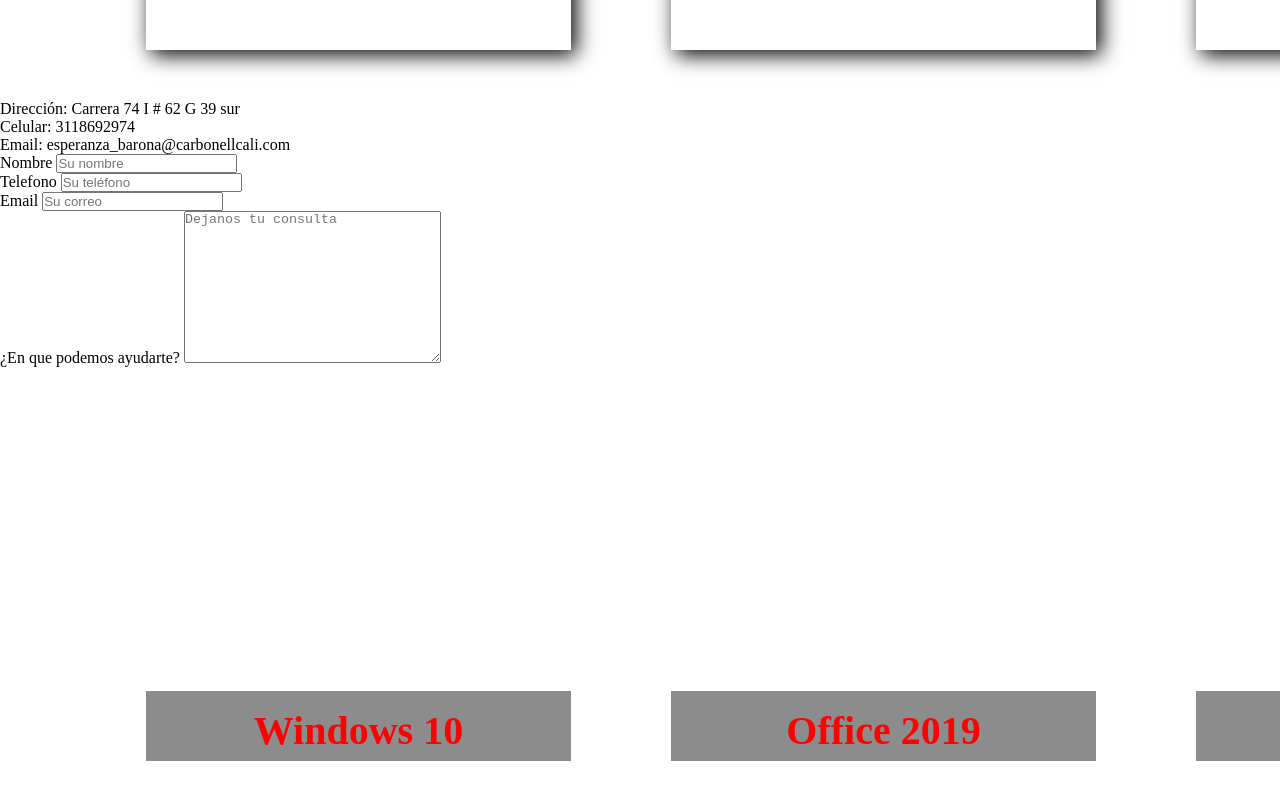
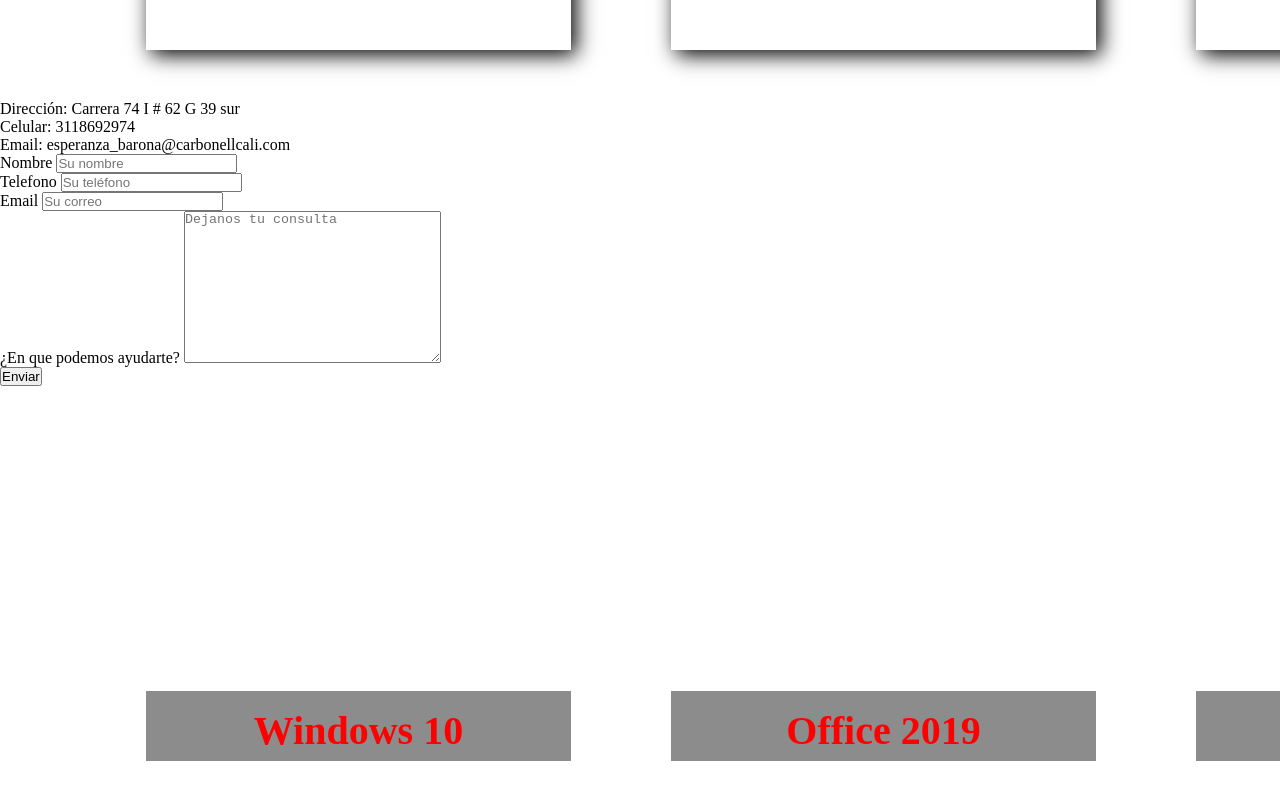
Before and after one commit to Ivam29g/proyectofinal_Gomez, a plain HTML site: page index.html in a window 1280 px wide. Shown: the part 3419-4219 px from the top of the page. Drawn offline with Linux system fonts and the light colour scheme.

```diff
--- a/index.html
+++ b/index.html
@@ -229,6 +229,7 @@
                         <textarea name="mensaje" id="mensaje" cols="30" rows="10" placeholder="Dejanos tu consulta"></textarea>
                     </div>
 
+                    <input type="submit" value="Enviar">
                 </form>
             </div>
         </section>
```
Also changed, not shown: package.json (deleted, +0 -11 lines).
